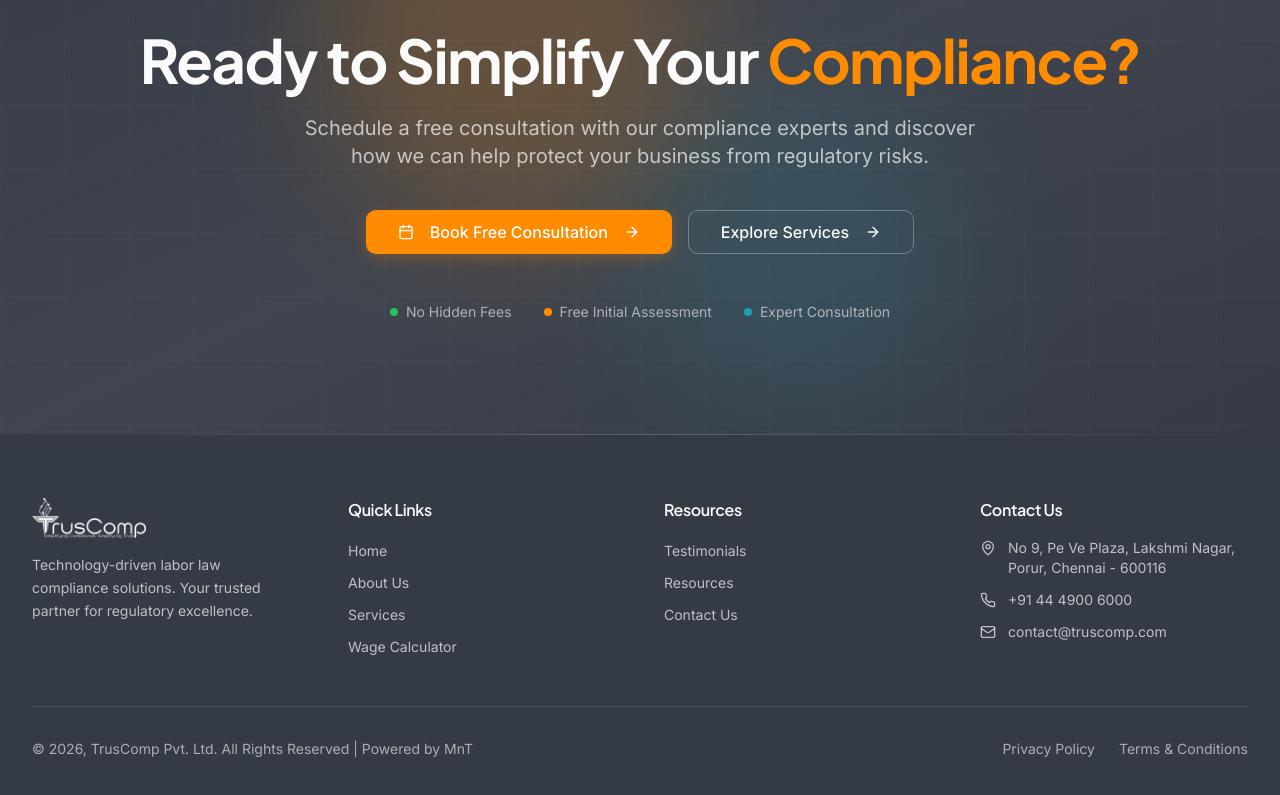
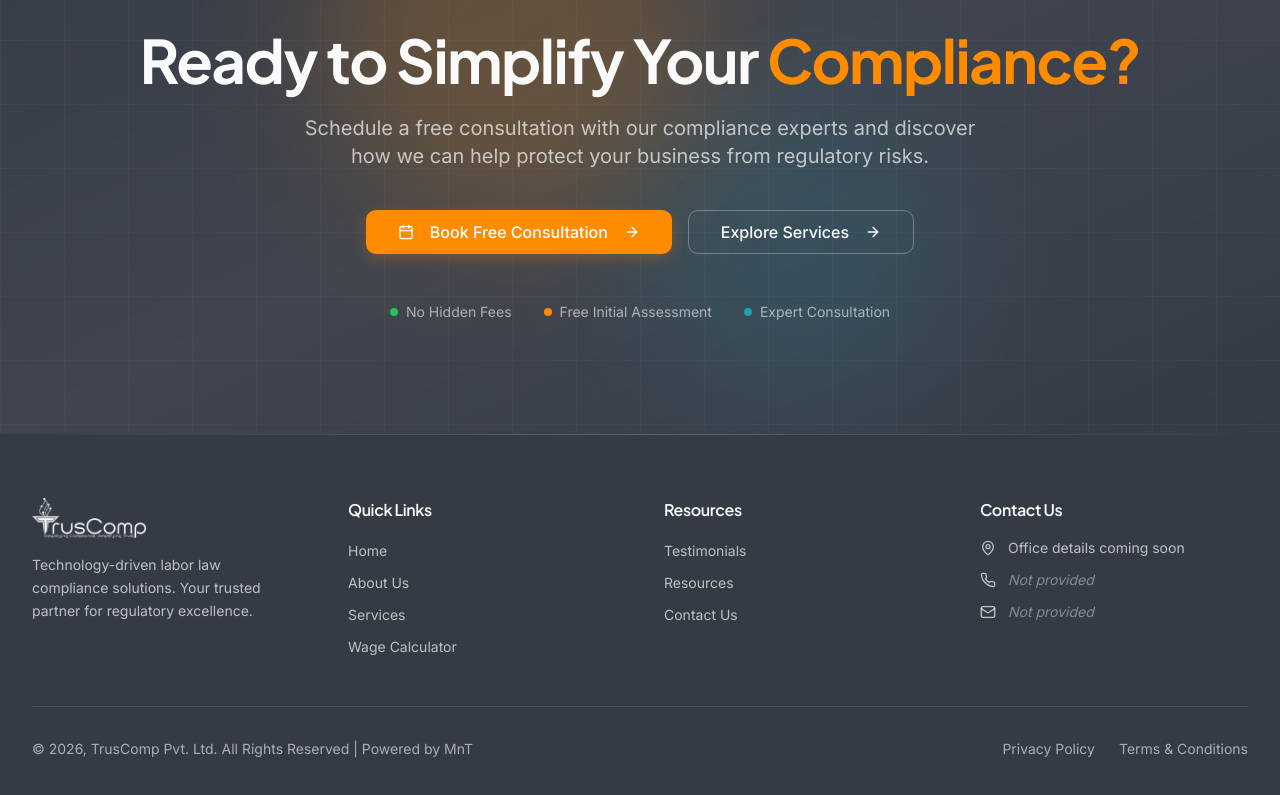
Before and after one commit to truscomp4-sys/Trus-Frontend, a Next.js app: page / in a window 1280 px wide. Shown: the part 4056-4851 px from the top of the page. Built offline with nearby package versions, Linux system fonts and the light colour scheme; no server answers.

Commit message:
Make contact info and footer fully dynamic from admin settings

```diff
--- a/src/_views/Contact.tsx
+++ b/src/_views/Contact.tsx
@@ -276,7 +276,7 @@ const Contact = () => {
                             settings.office_address.country
                           ].filter(Boolean).join(', ') + (settings.office_address.pincode ? ` - ${settings.office_address.pincode}` : '')
                         ) : (
-                          "TrusComp Private Limited, No.9, 3rd Floor, Pe Ve plaza, Lakshmi Nagar, Tamil Nadu, India - 600116"
+                          "Contact details coming soon"
                         )}
                       </p>
                     </div>
@@ -292,9 +292,13 @@ const Contact = () => {
                     </div>
                     <div>
                       <h4 className="font-semibold text-slate-900 mb-1">Phone</h4>
-                      <a href={`tel:${settings?.contact_phone || '+918754048634'}`} className="text-sm text-slate-600 hover:text-primary transition-colors block">
-                        {settings?.contact_phone || '+91 87540 48634'}
+                      {settings?.contact_phone ? (
+                        <a href={`tel:${settings.contact_phone}`} className="text-sm text-slate-600 hover:text-primary transition-colors block">
+                          {settings.contact_phone}
                         </a>
+                      ) : (
+                        <span className="text-sm text-slate-400 italic">Not provided</span>
+                      )}
                     </div>
                   </motion.div>
 
@@ -308,9 +312,13 @@ const Contact = () => {
                     </div>
                     <div>
                       <h4 className="font-semibold text-slate-900 mb-1">Email</h4>
-                      <a href={`mailto:${settings?.contact_email || 'info@truscomp.com'}`} className="text-sm text-slate-600 hover:text-primary transition-colors block">
-                        {settings?.contact_email || 'info@truscomp.com'}
+                      {settings?.contact_email ? (
+                        <a href={`mailto:${settings.contact_email}`} className="text-sm text-slate-600 hover:text-primary transition-colors block">
+                          {settings.contact_email}
                         </a>
+                      ) : (
+                        <span className="text-sm text-slate-400 italic">Not provided</span>
+                      )}
                     </div>
                   </motion.div>
                 </div>
@@ -417,7 +425,8 @@ const Contact = () => {
             </div>
           </div>
 
-          {/* Connect with Our Team - Full Width Horizontal Card */}
+          {/* Connect with Our Team - Full Width Horizontal Card (Only shown if configured) */}
+          {settings?.team_lead_name && (
             <motion.div
               initial={{ opacity: 0, y: 30 }}
               whileInView={{ opacity: 1, y: 0 }}
@@ -440,39 +449,48 @@ const Contact = () => {
 
                   <div className="space-y-4">
                     <div>
-                    <h3 className="text-3xl font-display font-bold text-white tracking-tight">Mr. MV Prakash</h3>
-                    <p className="text-primary text-sm font-semibold mt-1">Senior Vice President</p>
+                      <h3 className="text-3xl font-display font-bold text-white tracking-tight">{settings.team_lead_name}</h3>
+                      {settings.team_lead_designation && (
+                        <p className="text-primary text-sm font-semibold mt-1">{settings.team_lead_designation}</p>
+                      )}
                     </div>
 
                     <div className="flex flex-col sm:flex-row items-center justify-center lg:justify-start gap-6 pt-2">
+                      {settings.team_lead_phone && (
                         <div className="flex items-center gap-3 group/item">
                           <div className="w-10 h-10 rounded-xl bg-white/5 flex items-center justify-center text-primary group-hover/item:bg-primary group-hover/item:text-white transition-all duration-300">
                             <Phone className="w-5 h-5" />
                           </div>
-                      <a href="tel:+919743883000" className="text-sm text-slate-300 hover:text-white transition-colors font-medium">
-                        +91 97438 83000
+                          <a href={`tel:${settings.team_lead_phone}`} className="text-sm text-slate-300 hover:text-white transition-colors font-medium">
+                            {settings.team_lead_phone}
                           </a>
                         </div>
+                      )}
+                      {settings.team_lead_email && (
                         <div className="flex items-center gap-3 group/item">
                           <div className="w-10 h-10 rounded-xl bg-white/5 flex items-center justify-center text-primary group-hover/item:bg-primary group-hover/item:text-white transition-all duration-300">
                             <Mail className="w-5 h-5" />
                           </div>
-                      <a href="mailto:prakash@truscomp.com" className="text-base text-slate-300 hover:text-white transition-colors font-medium">
-                        prakash@truscomp.com
+                          <a href={`mailto:${settings.team_lead_email}`} className="text-base text-slate-300 hover:text-white transition-colors font-medium">
+                            {settings.team_lead_email}
                           </a>
                         </div>
+                      )}
                     </div>
                   </div>
                 </div>
 
                 {/* Vertical Divider (Desktop Only) */}
+                {(settings.team_lead_qr_code || settings.team_lead_whatsapp) && (
                   <div className="hidden lg:block w-px h-32 bg-slate-800" />
+                )}
 
                 {/* QR Code Section */}
+                {settings.team_lead_qr_code && (
                   <div className="flex flex-col items-center gap-4 text-center shrink-0">
                     <div className="bg-white p-3.5 rounded-2xl shadow-2xl transition-all hover:scale-105 duration-500">
                       <img
-                    src={(qrCode as any).src || qrCode}
+                        src={settings.team_lead_qr_code}
                         alt="Connect QR Code"
                         className="w-28 h-28 lg:w-32 lg:h-32 object-contain"
                       />
@@ -482,26 +500,32 @@ const Contact = () => {
                       <p className="text-[10px] text-slate-400 uppercase tracking-widest font-medium">Instant Contact Access</p>
                     </div>
                   </div>
+                )}
 
                 {/* Vertical Divider (Desktop Only) */}
+                {settings.team_lead_qr_code && settings.team_lead_whatsapp && (
                   <div className="hidden lg:block w-px h-32 bg-slate-800" />
+                )}
 
                 {/* WhatsApp Call to Action */}
+                {settings.team_lead_whatsapp && (
                   <div className="flex-shrink-0 flex flex-col items-center lg:items-start gap-4">
                     <div className="text-center lg:text-left">
                       <p className="text-lg font-display font-bold text-white mb-1">Quick WhatsApp Access</p>
                       <p className="text-xs text-slate-400 max-w-[200px] leading-relaxed">Have urgent compliance questions? Chat with our experts directly for instant support.</p>
                     </div>
                     <Button
-                  onClick={() => window.open('https://wa.me/919743883000', '_blank')}
+                      onClick={() => window.open(`https://wa.me/${settings.team_lead_whatsapp.replace(/[^0-9]/g, '')}`, '_blank')}
                       className="bg-[#25D366] hover:bg-[#20ba59] text-white border-0 h-12 px-8 rounded-xl font-bold transition-all shadow-xl shadow-emerald-500/10 group/wa w-full sm:w-auto"
                     >
                       <MessageCircle className="w-5 h-5 mr-2 group-hover/wa:rotate-12 transition-transform" />
                       Message on WhatsApp
                     </Button>
                   </div>
+                )}
               </div>
             </motion.div>
+          )}
         </div>
       </section>
 
--- a/src/components/layout/Footer.tsx
+++ b/src/components/layout/Footer.tsx
@@ -138,21 +138,29 @@ const Footer = () => {
                       settings.office_address.country
                     ].filter(Boolean).join(', ') + (settings.office_address.pincode ? ` - ${settings.office_address.pincode}` : '')
                   ) : (
-                    "No 9, Pe Ve Plaza, Lakshmi Nagar, Porur, Chennai - 600116"
+                    "Office details coming soon"
                   )}
                 </span>
               </li>
               <li className="flex items-center gap-3 text-sm text-background/70">
                 <Phone className="w-4 h-4 shrink-0" />
-                <a href={`tel:${settings?.contact_phone || '+914449006000'}`} className="hover:text-primary transition-colors">
-                  {settings?.contact_phone || '+91 44 4900 6000'}
-                </a>
+                {settings?.contact_phone ? (
+                  <a href={`tel:${settings.contact_phone}`} className="hover:text-primary transition-colors">
+                    {settings.contact_phone}
+                  </a>
+                ) : (
+                  <span className="italic opacity-60">Not provided</span>
+                )}
               </li>
               <li className="flex items-center gap-3 text-sm text-background/70">
                 <Mail className="w-4 h-4 shrink-0" />
-                <a href={`mailto:${settings?.contact_email || 'contact@truscomp.com'}`} className="hover:text-primary transition-colors">
-                  {settings?.contact_email || 'contact@truscomp.com'}
-                </a>
+                {settings?.contact_email ? (
+                  <a href={`mailto:${settings.contact_email}`} className="hover:text-primary transition-colors">
+                    {settings.contact_email}
+                  </a>
+                ) : (
+                  <span className="italic opacity-60">Not provided</span>
+                )}
               </li>
             </ul>
           </div>
```
Lines whose indentation alone changed are shown as unchanged.
